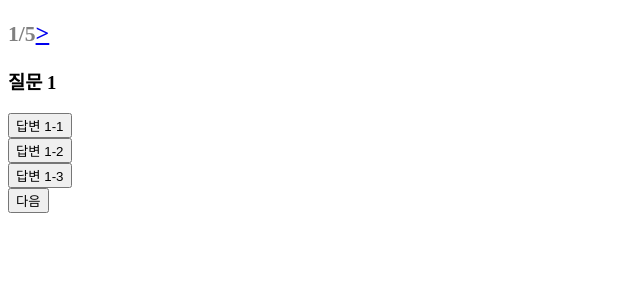
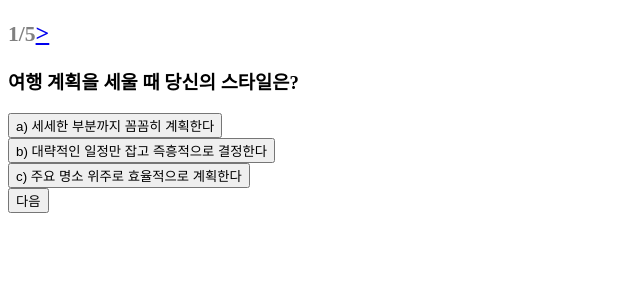
Before and after one commit to Team-Oddy/Oddy, a Django app: template templates/test.html in a window 1280 px wide. Shown: the top 300 px of the page, without its empty margins (0-640 px from the left). Run offline with Django 5.2, Linux system fonts and the light colour scheme; the template is opened without the code that fills it, so the values that code supplies are empty.

```diff
--- a/apps/plans/models.py
+++ b/apps/plans/models.py
@@ -6,6 +6,8 @@ from django.dispatch import receiver
 class UserProfile(models.Model):
     user = models.OneToOneField(User, on_delete=models.CASCADE, null=True)
     nickname = models.CharField(max_length=5)
+    #여행 유형 저장하는 것
+    travel_type = models.CharField(max_length=30)
 
     def __str__(self):
         return self.nickname
--- a/apps/plans/urls.py
+++ b/apps/plans/urls.py
@@ -10,4 +10,5 @@ urlpatterns=[
     path('complete/', complete_page, name='complete_page'),
     path('test/', test, name='test'),
     path('logout/', kakao_logout, name='kakao_logout'),
+    path('save_test_result/', save_test_result, name='save_test_result'),
 ]
--- a/templates/test.html
+++ b/templates/test.html
@@ -6,33 +6,44 @@
 {% block content %}
 
 <div id="test-page-container"></div>
-
 <script>
 let questions = [
     {
-        question: '질문 1',
-        answers: ['답변 1-1', '답변 1-2', '답변 1-3']
+        question: '여행 계획을 세울 때 당신의 스타일은?',
+        answers: ['a) 세세한 부분까지 꼼꼼히 계획한다',
+        'b) 대략적인 일정만 잡고 즉흥적으로 결정한다',
+        'c) 주요 명소 위주로 효율적으로 계획한다']
     },
     {
-        question: '질문 2',
-        answers: ['답변 2-1', '답변 2-2', '답변 2-3']
+        question: '새로운 여행지에서 가장 하고 싶은 것은?',
+        answers: ['a) 유명 관광지 방문하기',
+        'b) 현지 시장이나 골목 탐험하기',
+        'c) 현지 맛집 탐방하기']
     },
     {
-        question: '질문 3',
-        answers: ['답변 3-1', '답변 3-2', '답변 3-3']
+        question: '여행 중 예상치 못한 상황이 발생했을 때 당신의 반응은?',
+        answers: ['a) 당황하고 스트레스를 받는다',
+        'b) 새로운 모험의 기회로 받아들인다',
+        'c) 빠르게 대안을 찾아 해결한다']
     },
     {
-        question: '질문 4',
-        answers: ['답변 4-1', '답변 4-2', '답변 4-3']
+        question: '여행에서 가장 중요하게 생각하는 것은?',
+        answers: ['a) 효율적인 일정 소화',
+        'b) 새로운 문화 체험',
+        'c) 충분한 휴식과 여유']
     },
     {
-        question: '질문 5',
-        answers: ['답변 5-1', '답변 5-2', '답변 5-3']
+        question: '이상적인 숙소는?',
+        answers: ['a) 편안하고 안전한 호텔',
+        'b) 현지 문화를 느낄 수 있는 게스트하우스',
+        'c) 휴양과 힐링이 가능한 리조트']
     }
 ];
 
+let answers = [];
 let currentPage = 0;
 
+//페이지 생성, 답변 선택 함수+답변 선택하지 않고 다음 누르면 alert창 뜸
 function createPage(index) {
     let totalPages = questions.length;
     let pageContainer = document.getElementById('test-page-container');
@@ -40,7 +51,7 @@ function createPage(index) {
     let pageDiv = document.createElement('div');
     pageDiv.id = `test-page${index + 1}`;
     pageDiv.classList.add('test-page');
-    if (index === 0) pageDiv.classList.add('test-active');
+    if (index == 0) pageDiv.classList.add('test-active');
 
     let nav = document.createElement('h2');
     if (index > 0) {
@@ -58,7 +69,13 @@ function createPage(index) {
         let nextLink = document.createElement('a');
         nextLink.innerHTML = '&gt;';
         nextLink.href = 'javascript:void(0)';
-        nextLink.onclick = () => showPage(index + 1);
+        nextLink.onclick = () => {
+            if (validateAnswer(index)) {
+                showPage(index + 1);
+            } else {
+                alert("답변을 선택하세요.");
+            }
+        };
         nav.appendChild(nextLink);
     }
     pageDiv.appendChild(nav);
@@ -70,7 +87,7 @@ function createPage(index) {
     questions[index].answers.forEach(answer => {
         let answerButton = document.createElement('button');
         answerButton.textContent = answer;
-        answerButton.onclick = (event) => highlightButton(event.target);
+        answerButton.onclick = (event) => selectAnswer(event.target, index, answer);
         pageDiv.appendChild(answerButton);
         pageDiv.appendChild(document.createElement('br'));
     });
@@ -79,9 +96,17 @@ function createPage(index) {
     completeButton.textContent = (index === totalPages - 1) ? '완료하기' : '다음';
     completeButton.onclick = () => {
         if (index === totalPages - 1) {
+            if (validateAnswer(index)) {
                 completeTest();
             } else {
+                alert("답변을 선택하세요.");
+            }
+        } else {
+            if (validateAnswer(index)) {
                 showPage(index + 1);
+            } else {
+                alert("답변을 선택하세요.");
+            }
         }
     };
     pageDiv.appendChild(completeButton);
@@ -89,123 +114,122 @@ function createPage(index) {
     pageContainer.appendChild(pageDiv);
 }
 
+//답변 선택 확인 함수
+function validateAnswer(index) {
+    return answers[index] !== undefined;
+}
+
+//페이지 전환
 function showPage(pageIndex) {
     currentPage = pageIndex;
     document.querySelectorAll('.test-page').forEach(page => page.classList.remove('test-active'));
     document.getElementById(`test-page${pageIndex + 1}`).classList.add('test-active');
 }
 
+//선택한 답변만 answers배열에 저장되게
+function selectAnswer(button, questionIndex, answer) {
+    let buttons = button.parentNode.querySelectorAll('button');
+    buttons.forEach(btn => btn.classList.remove('test-selected'));
+    button.classList.add('test-selected');
+    answers[questionIndex] = answer.charAt(0);
+}
+
+//여행유형테스트 코드(선아)
+
 function completeTest() {
+    fetch("{% url 'plans:save_test_result' %}", { //post 요청으로 python save_test_result의 결과값인 Json을 불러옴(view 참고)
+        method: 'POST',
+        headers: {
+            'Content-Type': 'application/json',
+            'X-CSRFToken': '{{ csrf_token }}'
+        },
+        body: JSON.stringify({ answers: answers }) // Json을 텍스트화..
+    })
+    .then(response => response.json()) //body == response => js에서 읽을 있게 다시 객체화
+    .then(data => { //response.json == data값에 대한 콜백
+        /*
+        data{
+           success: boolean,
+           travel_type: string,
+           nickname: string
+        }
+        */
+        if (data.success) {
+            console.log(determineTravelType(data.travel_type));//받은 데이터의 traveType을 인자값으로 해당 함수에 전달, 함수의 반환 값을 콘솔에 출력
+
             let resultPage = document.createElement('div');
             resultPage.classList.add('test-page', 'test-active');
             resultPage.innerHTML = `
-        <h2>테스트 결과</h2>
-        <p>00님의 여행 유형은 ~이에요!</p>
-        <p>여행 모임 입장하기</p>
+                <p>${data.nickname}의 여행 유형은 <strong>${data.travel_type}</strong>입니다.</p>
+                <div class="result-box">
+                    <p>특징</p>
+                </div>
+                <a href="#">여행 모임 입장하기</a>
             `;
             document.getElementById('test-page-container').innerHTML = '';
             document.getElementById('test-page-container').appendChild(resultPage);
+        } else {
+            alert('테스트 결과 저장 중 오류가 발생했습니다.');
         }
+    })
+    .catch(error => {
+        console.error('Error:', error);
+        alert('테스트 결과 저장 중 오류가 발생했습니다.');
+    });
+}
+//테스트 결과
+function determineTravelType(answers) {
+    let travelTypes = {
+        '완벽주의 플래너형': {
+            name: '완벽주의 플래너형',
+            characteristics: ['#효율적', '#체계적', '주요 관광지를 빠짐없이 방문'],
+            advantages: ['시간 관리 탁월', '예산 통제력 우수', '주요 명소 놓치지 않음'],
+            disadvantages: ['융통성 부족', '예상 밖 상황에 스트레스']
+        },
+        '자유로운 모험가형': {
+            name: '자유로운 모험가형',
+            characteristics: ['#즉흥적', '#문화체험', '현지 문화에 깊이 몰입하며 새로운 경험을 추구'],
+            advantages: ['독특한 경험 발견', '현지인과 쉽게 교류', '예상 밖 상황을 즐김'],
+            disadvantages: ['중요 일정 놓칠 수 있음', '안전 문제 발생 가능성']
+        },
+        '휴식 추구형': {
+            name: '휴식 추구형',
+            characteristics: ['#힐링', '#여유', '편안한 숙소에서 여유롭게 시간을 보내며 휴식'],
+            advantages: ['충분한 휴식과 재충전', '스트레스 없는 여행', '여유로운 일정 진행'],
+            disadvantages: ['새로운 경험 부족', '현지 문화 체험 제한적']
+        },
+        '미식 탐험가형': {
+            name: '미식 탐험가형',
+            characteristics: ['#맛집투어', '#현지음식', '현지 음식과 맛집 위주로 여행 일정을 구성'],
+            advantages: ['음식으로 문화 이해', '독특한 맛집 발굴', '현지 시장 탐방 능숙'],
+            disadvantages: ['다른 관광 요소 소홀', '식비 초과 가능성']
+        },
+        '휴식 추구형 / 미식 탐험가형': { //임시데이터
+            name: '휴식 추구형 / 미식 탐험가형',
+            characteristics: ['#맛집투어', '#현지음식', '현지 음식과 맛집 위주로 여행 일정을 구성'],
+            advantages: ['음식으로 문화 이해', '독특한 맛집 발굴', '현지 시장 탐방 능숙'],
+            disadvantages: ['다른 관광 요소 소홀', '식비 초과 가능성']
+        },
+        '균형 잡힌 탐험가형': {
+            name: '균형 잡힌 탐험가형',
+            characteristics: ['#다재다능', '#융통성', '계획과 즉흥성의 균형을 맞추며 다양한 경험 추구'],
+            advantages: ['다양한 여행 요소 체험', '상황에 따른 유연한 대처', '동행자와 조화로운 여행'],
+            disadvantages: ['우선순위 설정 어려움', '깊이 있는 경험 부족할 수 있음']
+        },
+    };
 
-function highlightButton(button) {
-    let buttons = button.parentNode.querySelectorAll('button');
-    buttons.forEach(btn => btn.classList.remove('test-selected'));
-    button.classList.add('test-selected');
+    return travelTypes[answers];
 }
 
 document.addEventListener('DOMContentLoaded', () => {
     questions.forEach((_, index) => createPage(index));
 });
-</script>
-
-
-{% endblock %}
 
 
 
+const a = {
 
-
-
-
-{% comment %}
-{% extends 'base.html' %}
-{% load static %}
-
-{% block title %}Oddy-test{% endblock %}
-
-{% block content %}
-
-<div id="page1" class="page active">
-    <h2>
-        <button onclick="showPage('page2')">></button>
-        <span class="page-number">1/5</span>
-    </h2>
-    <h3>질문</h3>
-    <button onclick="showPage('page2')">답변 1</button><br>
-    <button onclick="showPage('page2')">답변 2</button><br>
-    <button onclick="showPage('page2')">답변 3</button><br>
-    <button onclick="completeTest()">완료</button>
-</div>
-
-<div id="page2" class="page">
-    <h2>
-        <button onclick="showPage('page1')"><</button>
-        <span class="page-number">2/5</span>
-        <button onclick="showPage('page3')">></button>
-    </h2>
-    <h3>질문</h3>
-    <button onclick="showPage('page3')">답변 1</button><br>
-    <button onclick="showPage('page3')">답변 2</button><br>
-    <button onclick="showPage('page3')">답변 3</button><br>
-    <button onclick="completeTest()">완료</button>
-</div>
-
-<div id="page3" class="page">
-    <h2>
-        <button onclick="showPage('page2')"><</button>
-        <span class="page-number">3/5</span>
-        <button onclick="showPage('page4')">></button>
-    </h2>
-    <h3>질문</h3>
-    <button onclick="showPage('page4')">답변 1</button><br>
-    <button onclick="showPage('page4')">답변 2</button><br>
-    <button onclick="showPage('page4')">답변 3</button><br>
-    <button onclick="completeTest()">완료</button>
-</div>
-
-<div id="page4" class="page">
-    <h2>
-        <button onclick="showPage('page3')"><</button>
-        <span class="page-number">4/5</span>
-        <button onclick="showPage('page5')">></button>
-    </h2>
-    <h3>질문</h3>
-    <button onclick="showPage('page5')">답변 1</button><br>
-    <button onclick="showPage('page5')">답변 2</button><br>
-    <button onclick="showPage('page5')">답변 3</button><br>
-    <button onclick="completeTest()">완료</button>
-</div>
-
-<div id="page5" class="page">
-    <h2>
-        <button onclick="showPage('page4')"><</button>
-        <span class="page-number">5/5</span>
-    </h2>
-    <h3>질문</h3>
-    <button onclick="showPage('page5')">답변 1</button><br>
-    <button onclick="showPage('page5')">답변 2</button><br>
-    <button onclick="showPage('page5')">답변 3</button><br>
-    <button onclick="completeTest()">완료</button>
-</div>
-
-<script>
-function showPage(pageId) {
-    document.querySelectorAll('.page').forEach(page => page.classList.remove('active'));
-    document.getElementById(pageId).classList.add('active');
-}
-
-function completeTest() {
-    alert('테스트가 완료되었습니다!');
 }
 </script>
-{%  endcomment%}
+
+{% endblock %}
```
Also changed, not shown: apps/plans/views.py (+55 -0 lines). Lines whose indentation alone changed are shown as unchanged.
